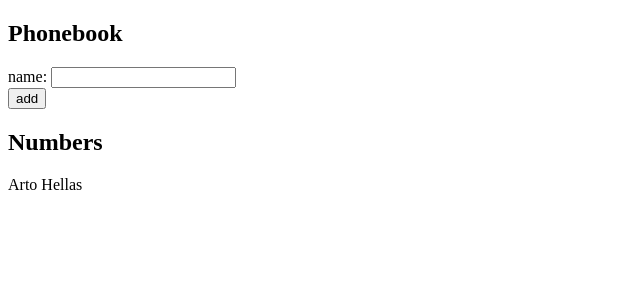
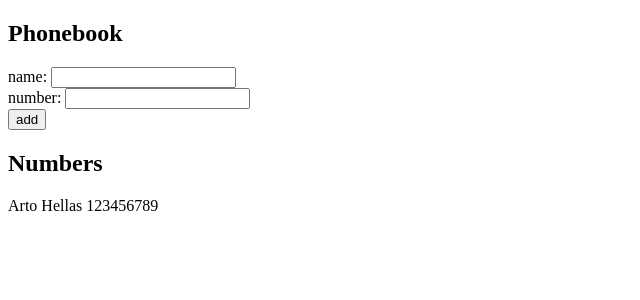
Before and after one commit to Dmkk01/Helsinki-Full-Stack-Web-Development, a React (Create React App) app in the folder Part 2 - Communicating with Server/phonebook/: page / in a window 1280 px wide. Shown: the top 300 px of the page, without its empty margins (0-640 px from the left). Built offline with nearby package versions, Linux system fonts and the light colour scheme; the HTML template or start-up script is replaced by a standard one.

Commit message:
Upload Exercise 2.8

```diff
--- a/Part 2 - Communicating with Server/phonebook/src/App.js
+++ b/Part 2 - Communicating with Server/phonebook/src/App.js
@@ -1,21 +1,26 @@
 import React, { useState } from 'react'
 
 
-const Person = ({name}) => {
+const Person = ({name, number}) => {
   return (
-    <p> {name}</p>
+    <p> {name} {number}</p>
   )
 }
 
 
 const App = () => {
   const [ persons, setPersons ] = useState([
-    { name: 'Arto Hellas' }
+    { name: 'Arto Hellas', number: '123456789' }
   ])
+
   const [ newName, setNewName ] = useState('')
+  const [ newNumber, setNewNumber ] = useState('')
 
   const handlePersonChange = (event) => {
     setNewName(event.target.value)
+  }
+  const handlePhoneChange = (event) => {
+    setNewNumber(event.target.value)
   }
   const addPerson = (event) => {
     event.preventDefault()
@@ -26,6 +31,7 @@
     else {
       const personObject = {
         name: newName,
+        number: newNumber,
       }
       setPersons(persons.concat(personObject))
     }
@@ -39,11 +45,14 @@
           name: <input value={newName} onChange={handlePersonChange}/>
         </div>
         <div>
+          number: <input value={newNumber} onChange={handlePhoneChange}/>
+        </div>
+        <div>
           <button type="submit">add</button>
         </div>
       </form>
       <h2>Numbers</h2>
-      {persons.map(person => <Person name={person.name} key={person.name}/>)}
+      {persons.map(person => <Person name={person.name} number={person.number} key={person.name}/>)}
     </div>
   )
 }
```
